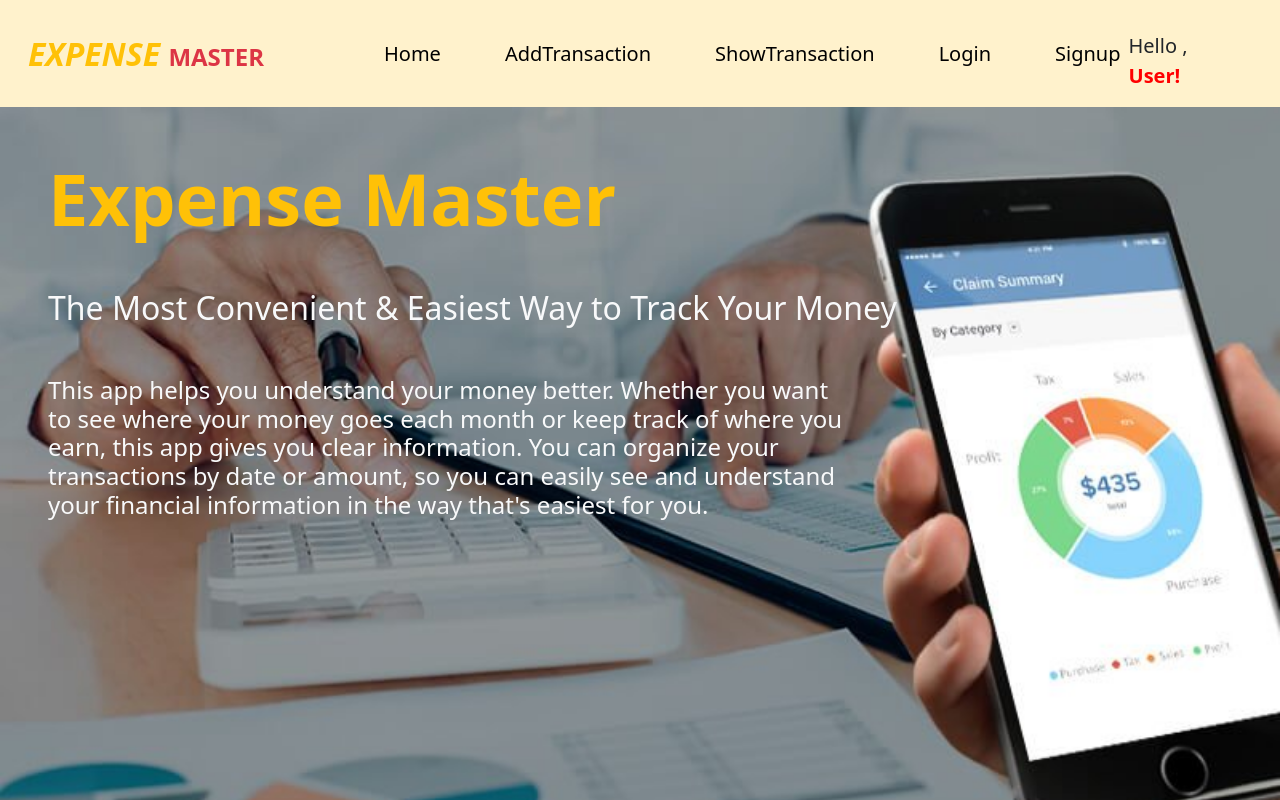
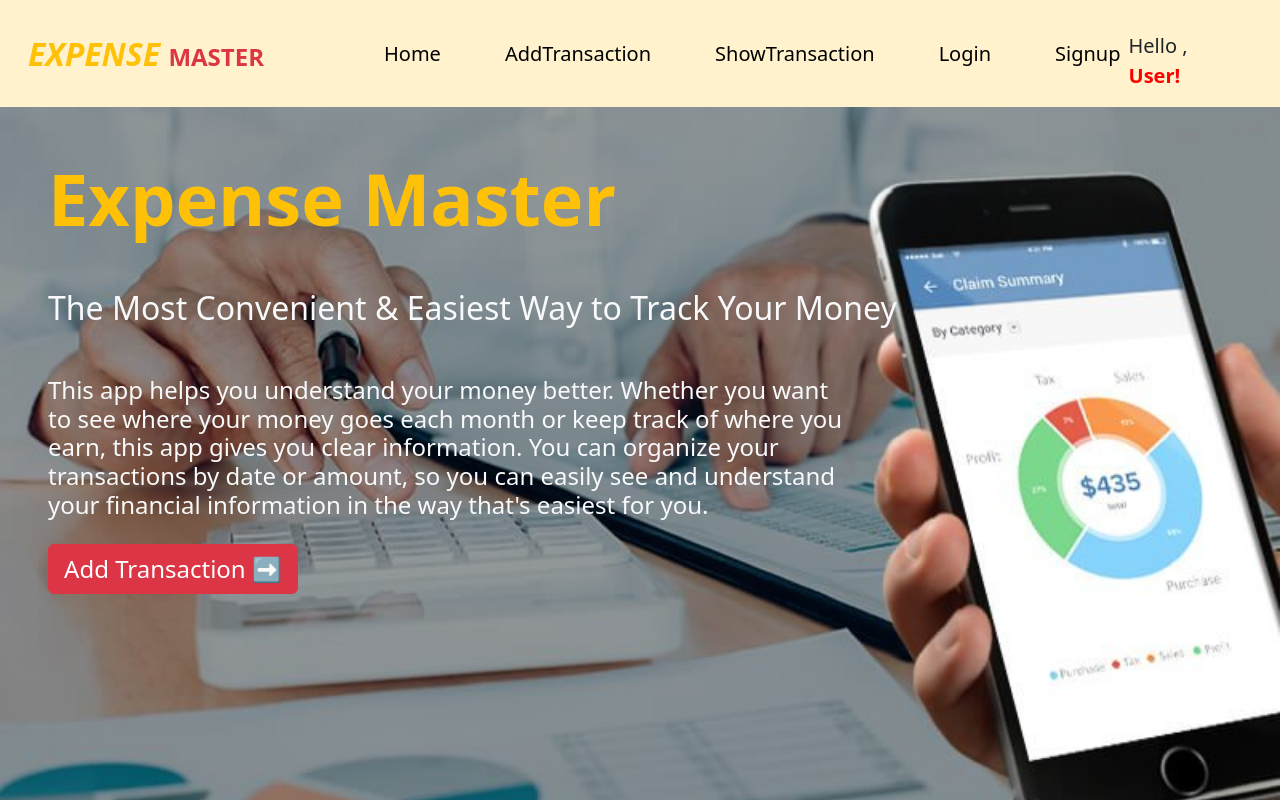
Before and after one commit to achaltelmasre/expense-master, a React (Create React App) app in the folder client/: page / in a window 1280 px wide. Built offline with nearby package versions, Linux system fonts and the light colour scheme.

Commit message:
added button in home page

```diff
--- a/client/src/components/Footer/Footer.js
+++ /dev/null
@@ -1,128 +0,0 @@
-import "./Footer.css";
-import { Link } from "react-router-dom";
-// import logo from "./../../views/Home/img/logo.png"
-
-const Footer = () =>
-{
-
-  return (
-    <>
-
-<footer class="  text-lg-s bg-dark text-light  ">
-  <section class="d-flex justify-content-center justify-content-lg-between p-4 border-bottom">
-
-    <div class="me-5 d-none d-sm-block">
-      <span>Get connected with Green Hub</span>
-    </div>
-
-    <div>
-      <a href="" class="me-4 text-reset">
-        <i class="fab fa-facebook-f"></i>
-      </a>
-      <a href="" class="me-4 text-reset">
-        <i class="fab fa-twitter"></i>
-      </a>
-      <a href="" class="me-4 text-reset">
-        <i class="fab fa-google"></i>
-      </a>
-      <a href="" class="me-4 text-reset">
-        <i class="fab fa-instagram"></i>
-      </a>
-      <a href="" class="me-4 text-reset">
-        <i class="fab fa-linkedin"></i>
-      </a>
-      <a href="" class="me-4 text-reset">
-        <i class="fab fa-github"></i>
-      </a>
-    </div>
-
-  </section>
-
-  <section class="">
-    <div class="container text-md-start mt-5 ">
-
-      <div class="row mt-3">
-
-        <div class="col-md-3 col-lg-4 col-xl-3 mx-auto mb-4">
-
-          <h6 class="text-uppercase fw-bold mb-4">
-               {/* <img src={logo} alt="logo" height="80px" /> */}
-               <span className="text-green fs-2">Green</span>  <span className="text-red fs-2">Hub</span>
-          </h6>
-          <p>
-          It's retail shop for daily needs , widely used by people living in and around
-          </p>
-        </div>
-
-
-        <div class="col-md-2 col-lg-2 col-xl-2 mx-auto mb-4">
-
-          <h6 class="text-uppercase fw-bold mb-4">
-            Products
-          </h6>
-          <p>
-            <a href="./../" class="text-reset a">React</a>
-          </p>
-          <p>
-            <a href="#!" class="text-reset a">HTML</a>
-          </p>
-          <p>
-            <a href="#!" class="text-reset a">CSS</a>
-          </p>
-          <p>
-            <a href="#!" class="text-reset a">Bootstrap</a>
-          </p>
-        </div>
-
-
-        <div class="col-md-3 col-lg-2 col-xl-2 mx-auto mb-4 ms-5">
-
-          <h6 class="text-uppercase fw-bold mb-4">
-            Useful links
-          </h6>
-          <p>
-            <Link  to="/" class="text-reset ">Home</Link>
-          </p>
-          <p>
-            <Link  to="/about" class="text-reset a ">About</Link>
-          </p>
-          <p>
-            <Link to="/order" class="text-reset">Orders</Link>
-          </p>
-          <p>
-            <Link to="/Review" class="text-reset">Review</Link>
-          </p>
-          <p>
-            <Link to="/contact" class="text-reset">Contact</Link>
-          </p>
-        </div>
-
-
-        <div class="col-md-4 col-lg-3 col-xl-3 mx-auto mb-md-0 mb-4">
-
-          <h6 class="text-uppercase fw-bold mb-4">Contact</h6>
-          <p><i class="fas fa-home me-3"></i> pune , 411001</p>
-          <p>
-            <i class="fas fa-envelope me-3"></i>
-            greenhub@.com
-          </p>
-          <p><i class="fas fa-phone me-3"></i> + 01 234 567 88</p>
-          <p><i class="fas fa-print me-3"></i> + 01 234 567 89</p>
-        </div>
-
-      </div>
-
-    </div>
-  </section>
-  {/* style="background-color: rgba(0, 0, 0, 0.05);" */}
-  <div class="text-center p-4" >
-   made with ❤️
-    <a class="text-reset fw-bold " href="https://mdbootstrap.com/">Green Hub ❤️</a>
-  </div>
-
-</footer>
-
-    </>
-  );
-}
-export default  Footer;
--- a/client/src/views/Home/Home.css
+++ b/client/src/views/Home/Home.css
@@ -10,3 +10,8 @@
 .text{
     width: 800px;
 }
+
+.home-btn {
+
+    margin-right: 500px;
+}
--- a/client/src/views/Home/Home.js
+++ b/client/src/views/Home/Home.js
@@ -1,8 +1,8 @@
 import React from "react";
 import Navbar from "../../components/Navbar/Navbar";
-import Footer from "../../components/Footer/Footer.js";
+import {Link} from "react-router-dom"
+
 import "./Home.css";
-// import Footer from "../../components/Footer/Footer";
 
 
 function Home () {
@@ -16,11 +16,18 @@ function Home () {
 
                 <h2 className="text-light ms-5">The Most Convenient & Easiest Way to Track Your Money</h2>
 
-                <h6 className="text-light fs-4 ms-5 mt-5  text ">This app helps you understand your money better. Whether you want to see where your money goes each month or keep track of where you earn, this app gives you clear information. You can organize your transactions by date or amount, so you can easily see and understand your financial information in the way that's easiest for you.</h6>
+                <h6 className="text-light fs-4 ms-5 mt-5  text  ">This app helps you understand your money better. Whether you want to see where your money goes each month or keep track of where you earn, this app gives you clear information. You can organize your transactions by date or amount, so you can easily see and understand your financial information in the way that's easiest for you.</h6>
+
+
+                <Link to="/addtransaction">
+                    <button type="button" class="btn btn-danger ms-5 mt-3 m-5 fs-4 button " >Add Transaction ➡️</button>
+                </Link>
 
              </div>
 
-             <Footer/>
+
+
+
 
          </div>
 
```
Also changed, not shown: client/src/components/Footer/Footer.css (deleted).
